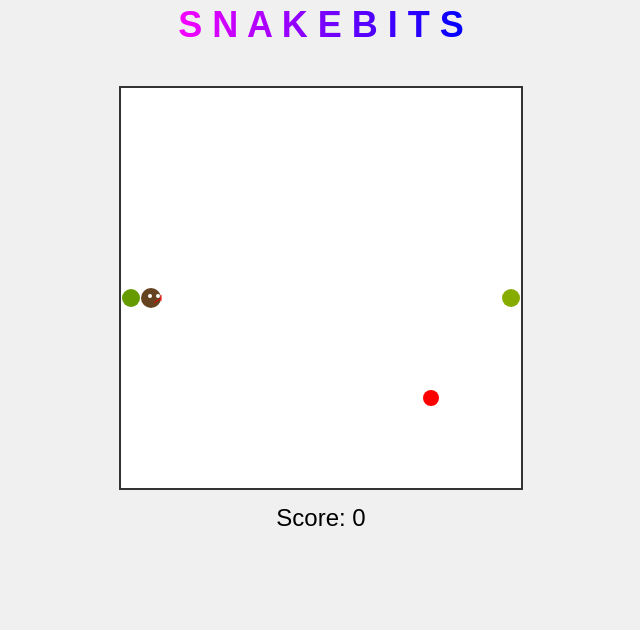
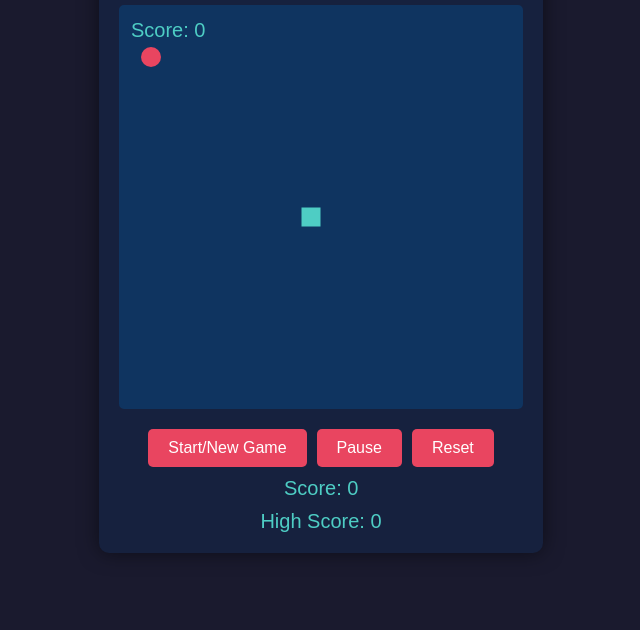
Before and after one commit to Pharez0507/SnakeBits, a plain HTML site: page index.html in a window 1280 px wide. Shown: the part 170-800 px from the top of the page, without its empty margins (319-959 px from the left). Drawn offline with Linux system fonts and the light colour scheme.

Commit message:
Add files via upload

```diff
--- a/index.html
+++ b/index.html
@@ -3,51 +3,20 @@
 <head>
     <meta charset="UTF-8">
     <meta name="viewport" content="width=device-width, initial-scale=1.0">
-  <title>Thulane Sigasa | SnakeBits</title>
+    <title>Thulane Sigasa | Snakes</title>
     <link rel="stylesheet" href="styles.css">
 </head>
 <body>
-  <div id="game-container">
-      <div id="game-title">
-          <svg viewBox="0 0 400 60">
-              <defs>
-                  <linearGradient id="gradient" x1="0%" y1="0%" x2="100%" y2="0%">
-                      <stop id="gradient-start" offset="0%" />
-                      <stop id="gradient-end" offset="100%" />
-                  </linearGradient>
-              </defs>
-              <text fill="url(#gradient)" x="50%" y="50%" text-anchor="middle" dominant-baseline="middle">
-                  <tspan class="letter" style="animation-delay: 0.0s;">P</tspan>
-                  <tspan class="letter" style="animation-delay: 0.1s;">H</tspan>
-                  <tspan class="letter" style="animation-delay: 0.2s;">A</tspan>
-                  <tspan class="letter" style="animation-delay: 0.3s;">R</tspan>
-                  <tspan class="letter" style="animation-delay: 0.4s;">E</tspan>
-                  <tspan class="letter" style="animation-delay: 0.5s;">Z</tspan>
-                  <tspan class="letter" style="animation-delay: 0.6s;">-</tspan>
-                  </svg>
-              <br>
-              <svg viewBox="0 0 400 60">
-                <defs>
-                    <linearGradient id="gradient" x1="0%" y1="0%" x2="100%" y2="0%">
-                        <stop id="gradient-start" offset="0%" />
-                        <stop id="gradient-end" offset="100%" />
-                    </linearGradient>
-                </defs>
-                <text fill="url(#gradient)" x="50%" y="50%" text-anchor="middle" dominant-baseline="middle">
-                  <tspan class="letter" style="animation-delay: 0.7s;">S</tspan>
-                  <tspan class="letter" style="animation-delay: 0.8s;">N</tspan>
-                  <tspan class="letter" style="animation-delay: 0.9s;">A</tspan>
-                  <tspan class="letter" style="animation-delay: 1.0s;">K</tspan>
-                  <tspan class="letter" style="animation-delay: 1.2s;">E</tspan>
-                  <tspan class="letter" style="animation-delay: 1.3s;">B</tspan>
-                  <tspan class="letter" style="animation-delay: 1.4s;">I</tspan>
-                  <tspan class="letter" style="animation-delay: 1.5s;">T</tspan>
-                  <tspan class="letter" style="animation-delay: 1.6s;">S</tspan>
-                </text>
-          </svg>
+    <div class="game-container">
+        <h1>Snakes</h1>
+        <canvas id="gameCanvas" width="400" height="400"></canvas>
+        <div class="controls">
+            <button id="startButton">Start/New Game</button>
+            <button id="pauseButton">Pause</button>
+            <button id="resetButton">Reset</button>
         </div>
-      <canvas id="game-board" width="400" height="400"></canvas>
-      <div id="score">Score: 0</div>
+        <div class="score">Score: <span id="score">0</span></div>
+        <div class="high-score">High Score: <span id="highScore">0</span></div>
     </div>
     <script src="script.js"></script>
 </body>
--- a/script.js
+++ b/script.js
@@ -1,271 +1,205 @@
-const canvas = document.getElementById('game-board');
-const ctx = canvas.getContext('2d');
-const scoreElement = document.getElementById('score');
+const canvas = document.getElementById("gameCanvas");
+const ctx = canvas.getContext("2d");
 
-const gridSize = 20;
-const tileCount = canvas.width / gridSize;
-
-let snake = [
-    { x: 10, y: 10 },
-    { x: 9, y: 10 },
-    { x: 8, y: 10 }
-];
-let food = { x: 15, y: 15 };
-let powerup = { x: -1, y: -1, type: '' };
-let dx = 1;
-let dy = 0;
-let score = 0;
-let powerupActive = false;
-let powerupTimer = 0;
+const box = 20;
+let snake = [];
+let food, powerUp, direction, score, highScore;
+let gameInterval;
+let isPaused = false;
 let gameSpeed = 100;
 
-function gameLoop() {
-    clearCanvas();
-    moveSnake();
-    drawSnake();
-    drawFood();
-    drawPowerup();
-    checkCollision();
+document.getElementById("startButton").addEventListener("click", startGame);
+document.getElementById("pauseButton").addEventListener("click", pauseGame);
+document.getElementById("resetButton").addEventListener("click", resetGame);
+document.addEventListener("keydown", directionHandler);
+
+function initializeGame() {
+    snake = [{ x: 9 * box, y: 10 * box }];
+    direction = null;
+    score = 0;
+    highScore = localStorage.getItem("snakeHighScore") || 0;
     updateScore();
-    handlePowerup();
-    setTimeout(gameLoop, gameSpeed);
+    updateHighScore();
+    food = generateRandomPosition();
+    powerUp = {
+        x: Math.floor(Math.random() * 19 + 1) * box,
+        y: Math.floor(Math.random() * 19 + 1) * box,
+        visible: false,
+        duration: 5000,
+        endTime: 0,
+        type: "speed" // or "grow"
+    };
 }
 
-function clearCanvas() {
-    ctx.fillStyle = 'white'; // Grass-like background
-    ctx.fillRect(0, 0, canvas.width, canvas.height);
+function startGame() {
+    initializeGame();
+    clearInterval(gameInterval);
+    gameInterval = setInterval(draw, gameSpeed);
+    isPaused = false;
 }
 
-function drawSnake() {
-    // Draw body
-    for (let i = snake.length - 1; i > 0; i--) {
-        const segment = snake[i];
-        const prevSegment = snake[i - 1];
-        const progress = i / snake.length;
+function pauseGame() {
+    if (isPaused) {
+        gameInterval = setInterval(draw, gameSpeed);
+    } else {
+        clearInterval(gameInterval);
+    }
+    isPaused = !isPaused;
+}
 
-        ctx.fillStyle = powerupActive ? `rgba(255, 215, 0, ${0.5 + progress / 2})` :
-                         `rgb(${Math.floor(69 + progress * 100)}, ${Math.floor(139 + progress * 50)}, 0)`;
+function resetGame() {
+    clearInterval(gameInterval);
+    initializeGame();
+    draw();
+}
 
+function directionHandler(event) {
+    const key = event.keyCode;
+    const directions = {
+        37: "LEFT",
+        38: "UP",
+        39: "RIGHT",
+        40: "DOWN"
+    };
+
+    if (directions[key] && direction !== getOppositeDirection(directions[key])) {
+        direction = directions[key];
+    }
+}
+
+function getOppositeDirection(dir) {
+    const opposites = {
+        "LEFT": "RIGHT",
+        "RIGHT": "LEFT",
+        "UP": "DOWN",
+        "DOWN": "UP"
+    };
+    return opposites[dir];
+}
+
+function generateRandomPosition() {
+    let position;
+    do {
+        position = {
+            x: Math.floor(Math.random() * 19 + 1) * box,
+            y: Math.floor(Math.random() * 19 + 1) * box
+        };
+    } while (collision(position, snake));
+    return position;
+}
+
+function collision(pos, array) {
+    return array.some(segment => pos.x === segment.x && pos.y === segment.y);
+}
+
+function updateScore() {
+    document.getElementById("score").innerText = score;
+}
+
+function updateHighScore() {
+    if (score > highScore) {
+        highScore = score;
+        localStorage.setItem("snakeHighScore", highScore);
+    }
+    document.getElementById("highScore").innerText = highScore;
+}
+
+function draw() {
+    ctx.clearRect(0, 0, canvas.width, canvas.height);
+
+    // Draw snake
+    snake.forEach((segment, index) => {
+        ctx.fillStyle = index === 0 ? "#4ecdc4" : "#45b7a7";
+        ctx.fillRect(segment.x, segment.y, box, box);
+        ctx.strokeStyle = "#0f3460";
+        ctx.strokeRect(segment.x, segment.y, box, box);
+    });
+
+    // Draw food
+    ctx.fillStyle = "#e94560";
     ctx.beginPath();
-        ctx.ellipse(
-            segment.x * gridSize + gridSize / 2,
-            segment.y * gridSize + gridSize / 2,
-            gridSize / 2 - 1,
-            gridSize / 2 - 1,
-            Math.atan2(prevSegment.y - segment.y, prevSegment.x - segment.x),
-            0,
-            2 * Math.PI
-        );
+    ctx.arc(food.x + box/2, food.y + box/2, box/2, 0, 2*Math.PI);
+    ctx.fill();
+
+    // Draw power-up
+    if (powerUp.visible) {
+        ctx.fillStyle = powerUp.type === "speed" ? "#ffd700" : "#9932cc";
+        ctx.beginPath();
+        ctx.arc(powerUp.x + box/2, powerUp.y + box/2, box/2, 0, 2*Math.PI);
         ctx.fill();
     }
 
-    // Draw head
-    const head = snake[0];
-    ctx.fillStyle = powerupActive ? '#ffd700' : '#654321'; // Brown for head
-    ctx.beginPath();
-    ctx.ellipse(
-        head.x * gridSize + gridSize / 2,
-        head.y * gridSize + gridSize / 2,
-        gridSize / 2,
-        gridSize / 2,
-        Math.atan2(dy, dx),
-        0,
-        2 * Math.PI
-    );
-    ctx.fill();
+    let snakeX = snake[0].x;
+    let snakeY = snake[0].y;
 
-    // Eyes
-    ctx.fillStyle = 'white';
-    let eyeX = head.x * gridSize + gridSize / 2;
-    let eyeY = head.y * gridSize + gridSize / 2;
-    let eyeOffset = 3;
+    if (direction == "LEFT") snakeX -= box;
+    if (direction == "UP") snakeY -= box;
+    if (direction == "RIGHT") snakeX += box;
+    if (direction == "DOWN") snakeY += box;
 
-    if (dx === 1) eyeX += eyeOffset;
-    if (dx === -1) eyeX -= eyeOffset;
-    if (dy === 1) eyeY += eyeOffset;
-    if (dy === -1) eyeY -= eyeOffset;
+    // Allow snake to cross walls
+    if (snakeX < 0) snakeX = canvas.width - box;
+    if (snakeX >= canvas.width) snakeX = 0;
+    if (snakeY < 0) snakeY = canvas.height - box;
+    if (snakeY >= canvas.height) snakeY = 0;
 
-    ctx.beginPath();
-    ctx.arc(eyeX - 4, eyeY - 2, 2, 0, 2 * Math.PI);
-    ctx.arc(eyeX + 4, eyeY - 2, 2, 0, 2 * Math.PI);
-    ctx.fill();
+    if (snakeX == food.x && snakeY == food.y) {
+        score++;
+        updateScore();
+        updateHighScore();
+        food = generateRandomPosition();
 
-    // Tongue
-    ctx.strokeStyle = 'red';
-    ctx.lineWidth = 1;
-    ctx.beginPath();
-    ctx.moveTo(eyeX, eyeY + 5);
-    ctx.lineTo(eyeX + dx * 7, eyeY + dy * 7);
-    ctx.moveTo(eyeX + dx * 7, eyeY + dy * 7);
-    ctx.lineTo(eyeX + dx * 7 - dy * 3, eyeY + dy * 7 + dx * 3);
-    ctx.moveTo(eyeX + dx * 7, eyeY + dy * 7);
-    ctx.lineTo(eyeX + dx * 7 + dy * 3, eyeY + dy * 7 - dx * 3);
-    ctx.stroke();
-}
-
-function drawFood() {
-    ctx.fillStyle = 'red';
-    ctx.beginPath();
-    ctx.arc(
-        food.x * gridSize + gridSize / 2,
-        food.y * gridSize + gridSize / 2,
-        gridSize / 2 - 2,
-        0,
-        2 * Math.PI
-    );
-    ctx.fill();
-}
-
-function drawPowerup() {
-    if (powerup.x !== -1 && powerup.y !== -1) {
-        ctx.fillStyle = powerup.type === 'speed' ? 'blue' :
-                        powerup.type === 'double' ? 'green' : 'purple';
-        ctx.beginPath();
-        ctx.arc(
-            powerup.x * gridSize + gridSize / 2,
-            powerup.y * gridSize + gridSize / 2,
-            gridSize / 2 - 2,
-            0,
-            2 * Math.PI
-        );
-        ctx.fill();
-
-        // Draw point value
-        ctx.fillStyle = 'white';
-        ctx.font = '12px Arial';
-        ctx.textAlign = 'center';
-        ctx.textBaseline = 'middle';
-        ctx.fillText(
-            powerup.type === 'double' ? '2' : '4',
-            powerup.x * gridSize + gridSize / 2,
-            powerup.y * gridSize + gridSize / 2
-        );
-    }
-}
-
-function moveSnake() {
-    let head = { x: snake[0].x + dx, y: snake[0].y + dy };
-
-    // Make the snake appear from the opposite end if it touches a wall
-    if (head.x < 0) {
-        head.x = tileCount - 1;
-    } else if (head.x >= tileCount) {
-        head.x = 0;
-    }
-    if (head.y < 0) {
-        head.y = tileCount - 1;
-    } else if (head.y >= tileCount) {
-        head.y = 0;
-    }
-
-    snake.unshift(head);
-    if (head.x === food.x && head.y === food.y) {
-        score++;
-        generateFood();
-        if (Math.random() < 0.3) { // 30% chance to spawn a powerup
-            generatePowerup();
+        // Randomly show a power-up
+        if (Math.random() < 0.2) { // 20% chance to spawn a power-up
+            powerUp.visible = true;
+            powerUp.x = generateRandomPosition().x;
+            powerUp.y = generateRandomPosition().y;
+            powerUp.endTime = Date.now() + powerUp.duration;
+            powerUp.type = Math.random() < 0.5 ? "speed" : "grow";
         }
     } else {
         snake.pop();
     }
-}
 
-function generateFood() {
-    do {
-        food.x = Math.floor(Math.random() * tileCount);
-        food.y = Math.floor(Math.random() * tileCount);
-    } while (snake.some(segment => segment.x === food.x && segment.y === food.y));
-}
-
-function generatePowerup() {
-    do {
-        powerup.x = Math.floor(Math.random() * tileCount);
-        powerup.y = Math.floor(Math.random() * tileCount);
-    } while (snake.some(segment => segment.x === powerup.x && segment.y === powerup.y) ||
-             (powerup.x === food.x && powerup.y === food.y));
-
-    const rand = Math.random();
-    if (rand < 0.33) {
-        powerup.type = 'speed';
-    } else if (rand < 0.66) {
-        powerup.type = 'double';
-    } else {
-        powerup.type = 'quad';
-    }
-}
-
-function checkCollision() {
-    const head = snake[0];
-    for (let i = 1; i < snake.length; i++) {
-        if (head.x === snake[i].x && head.y === snake[i].y && !powerupActive) {
-            resetGame();
-            return;
-        }
-    }
-    if (head.x === powerup.x && head.y === powerup.y) {
-        activatePowerup();
-    }
-}
-
-function activatePowerup() {
-    powerupActive = true;
-    powerupTimer = 50; // 5 seconds (50 * 100ms)
-    if (powerup.type === 'speed') {
-        gameSpeed = 50; // Faster game speed
-    } else if (powerup.type === 'double') {
-        score += 2;
-    } else if (powerup.type === 'quad') {
-        score += 4;
-    }
-    powerup = { x: -1, y: -1, type: '' };
-}
-
-function handlePowerup() {
-    if (powerupActive) {
-        powerupTimer--;
-        if (powerupTimer <= 0) {
-            powerupActive = false;
-            gameSpeed = 100; // Reset to normal game speed
+    if (powerUp.visible && snakeX == powerUp.x && snakeY == powerUp.y) {
+        powerUp.visible = false;
+        if (powerUp.type === "speed") {
+            clearInterval(gameInterval);
+            gameSpeed = 50;
+            gameInterval = setInterval(draw, gameSpeed);
+            setTimeout(() => {
+                clearInterval(gameInterval);
+                gameSpeed = 100;
+                gameInterval = setInterval(draw, gameSpeed);
+            }, 5000);
+        } else if (powerUp.type === "grow") {
+            for (let i = 0; i < 3; i++) {
+                snake.push({...snake[snake.length - 1]});
             }
         }
     }
 
-function resetGame() {
-    alert(`Game Over! Your score: ${score}`);
-    snake = [
-        { x: 10, y: 10 },
-        { x: 9, y: 10 },
-        { x: 8, y: 10 }
-    ];
-    food = { x: 15, y: 15 };
-    powerup = { x: -1, y: -1, type: '' };
-    dx = 1;
-    dy = 0;
-    score = 0;
-    powerupActive = false;
-    powerupTimer = 0;
-    gameSpeed = 100;
+    if (powerUp.visible && Date.now() > powerUp.endTime) {
+        powerUp.visible = false;
     }
 
-function updateScore() {
-    scoreElement.textContent = `Score: ${score}`;
+    let newHead = { x: snakeX, y: snakeY };
+
+    if (collision(newHead, snake)) {
+        clearInterval(gameInterval);
+        alert(`Game Over! Your score: ${score}`);
+        resetGame();
+        return;
     }
 
-document.addEventListener('keydown', (e) => {
-    switch (e.key) {
-        case 'ArrowUp':
-            if (dy === 0) { dx = 0; dy = -1; }
-            break;
-        case 'ArrowDown':
-            if (dy === 0) { dx = 0; dy = 1; }
-            break;
-        case 'ArrowLeft':
-            if (dx === 0) { dx = -1; dy = 0; }
-            break;
-        case 'ArrowRight':
-            if (dx === 0) { dx = 1; dy = 0; }
-            break;
+    snake.unshift(newHead);
+
+    // Draw score
+    ctx.fillStyle = "#4ecdc4";
+    ctx.font = "20px Arial";
+    ctx.fillText(`Score: ${score}`, 10, 30);
 }
-});
 
-gameLoop();
+// Initialize the game for the first time
+initializeGame();
+draw();
--- a/styles.css
+++ b/styles.css
@@ -1,64 +1,72 @@
 body {
-  display: flex;
-  justify-content: center;
-  align-items: center;
-  height: 100vh;
-  margin: 0;
-  background-color: #f0f0f0;
-  font-family: Arial, sans-serif;
+    display: flex;
+    justify-content: center;
+    align-items: center;
+    height: 100vh;
+    margin: 0;
+    background-color: #1a1a2e;
+    color: #ffffff;
+    font-family: 'Arial', sans-serif;
 }
-#game-container {
-  text-align: center;
+
+.game-container {
+    display: flex;
+    flex-direction: column;
+    align-items: center;
+    background-color: #16213e;
+    padding: 20px;
+    border-radius: 10px;
+    box-shadow: 0 0 20px rgba(0, 0, 0, 0.5);
 }
-#game-board {
-  border: 2px solid #333;
+
+h1 {
+    color: #e94560;
+    margin-bottom: 20px;
 }
-#score {
-  font-size: 24px;
-  margin-top: 10px;
+
+canvas {
+    border: 2px solid #0f3460;
+    background-color: #0f3460;
+    border-radius: 5px;
 }
-#game-title {
-  font-size: 36px;
-  font-weight: bold;
-  margin-bottom: 20px;
-  position: relative;
+
+.controls {
+    margin-top: 20px;
+    display: flex;
+    gap: 10px;
 }
-#game-title svg {
-  width: 100%;
-  height: 60px;
+
+button {
+    padding: 10px 20px;
+    font-size: 16px;
+    border: none;
+    border-radius: 5px;
+    cursor: pointer;
+    background-color: #e94560;
+    color: #ffffff;
+    transition: background-color 0.3s, transform 0.1s;
 }
-@keyframes gradient {
-  0% {
-      stop-color: #f700ff;
-  }
-  25% {
-      stop-color: #00b7ff;
-  }
-  50% {
-      stop-color: #0000ff;
-  }
-  75% {
-      stop-color: #ff004c;
-  }
-  100% {
-      stop-color: #00ff6a;
-  }
+
+button:hover {
+    background-color: #ff6b6b;
 }
-#gradient-start {
-  animation: gradient 5s linear infinite;
+
+button:active {
+    transform: scale(0.95);
 }
-#gradient-end {
-  animation: gradient 5s linear infinite 2.5s;
+
+.score, .high-score {
+    margin-top: 10px;
+    font-size: 20px;
+    color: #4ecdc4;
 }
-@keyframes slide {
-  0% {
-      offset-distance: 0%;
-  }
-  100% {
-      offset-distance: 100%;
-  }
+
+@keyframes pulse {
+    0% { transform: scale(1); }
+    50% { transform: scale(1.05); }
+    100% { transform: scale(1); }
 }
-.letter {
-  animation: slide 5s ease-in-out infinite alternate;
-  offset-path: path('M0,20 Q50,-20 100,20');
+
+.score {
+    animation: pulse 1s infinite;
 }
```
Lines whose indentation alone changed are shown as unchanged.
